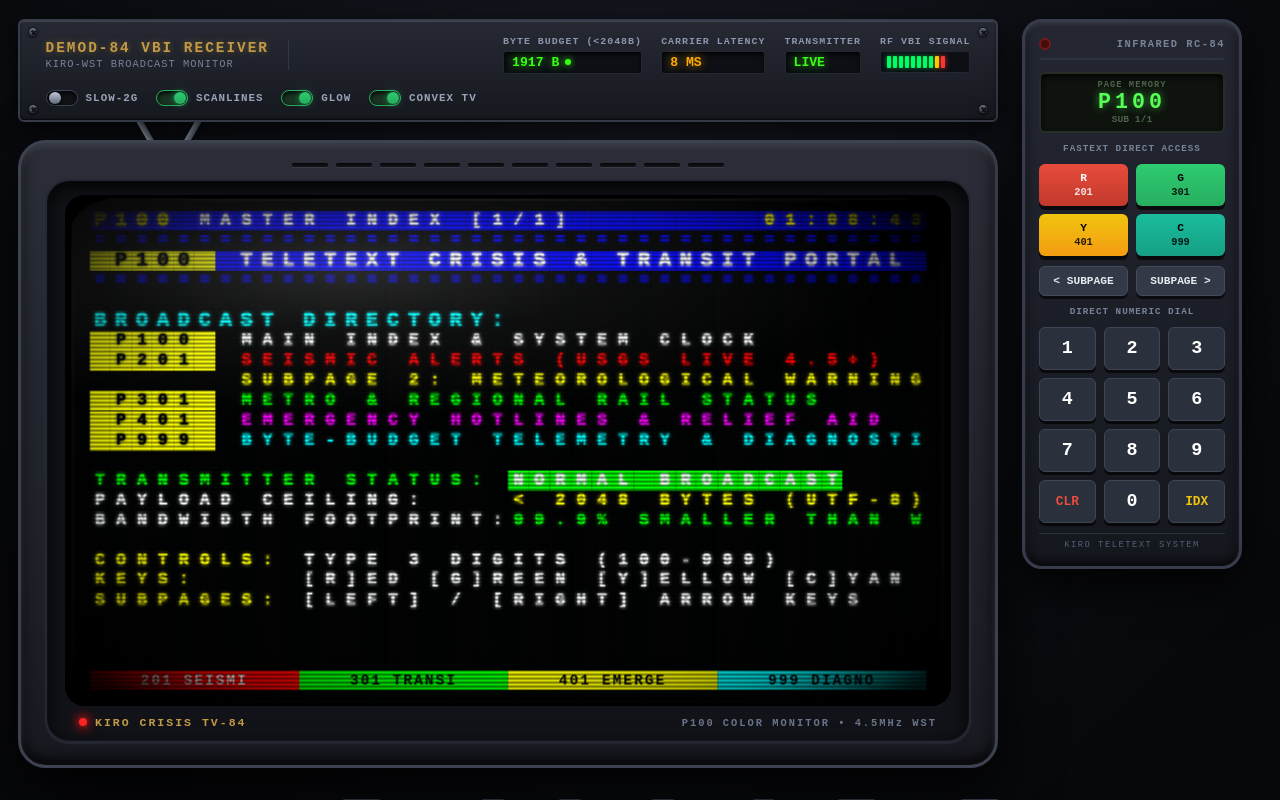
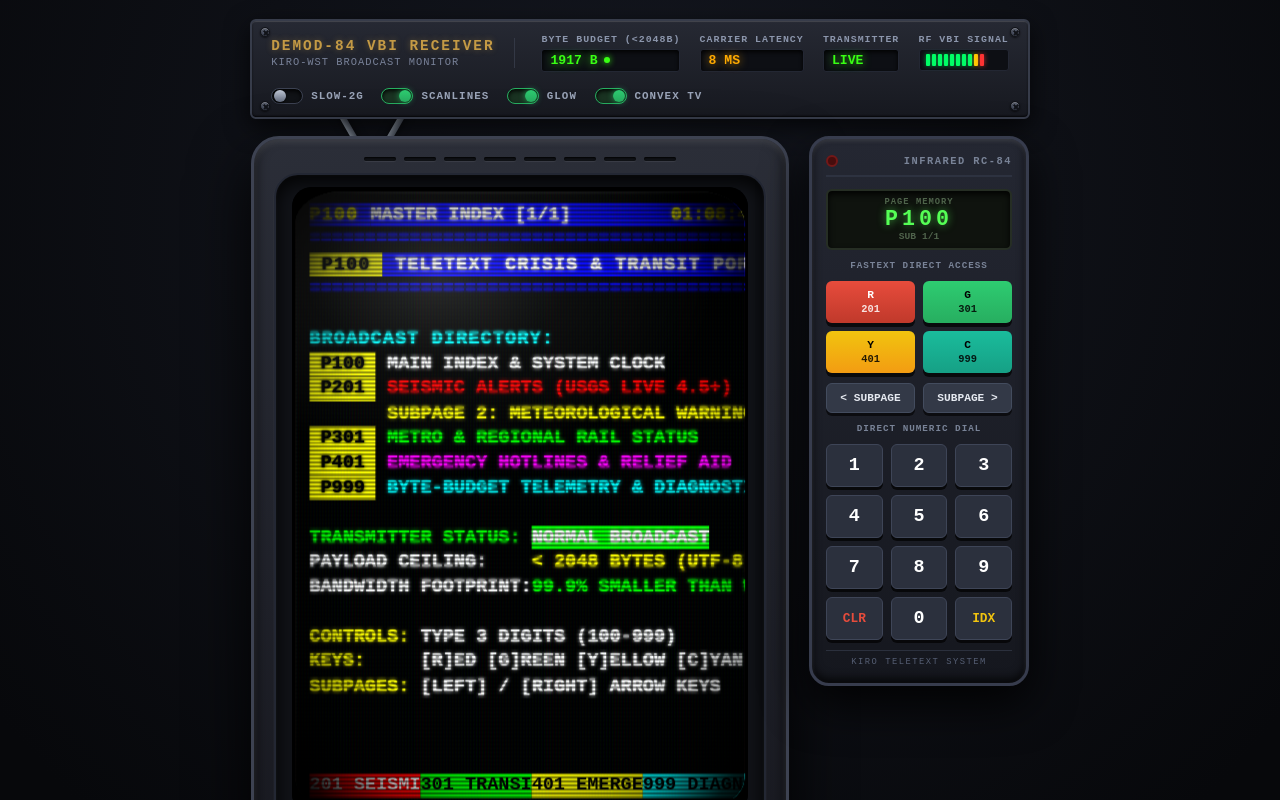
Before and after one commit to YoruAkio/p100, a React (Vite) app: page / in a window 1280 px wide. Shown: the top 800 px of the page. Built offline with nearby package versions, Linux system fonts and the light colour scheme.

Commit message:
revert: restore normal 40ch CRT screen dimensions and align remote to right

```diff
--- a/src/client/App.tsx
+++ b/src/client/App.tsx
@@ -213,9 +213,6 @@ export const App: React.FC = () => {
 
   return (
     <div className="p100-app">
-      <div className="teletext-main-layout">
-        {/* tv broadcast column (screen width equals header width) */}
-        <div className="tv-broadcast-column">
       <TeletextHUD
         bytes={frame.bytes || 1200}
         latencyMs={latencyMs}
@@ -230,6 +227,7 @@ export const App: React.FC = () => {
         onToggleConvex={setConvex}
       />
 
+      <div className="teletext-main-layout">
         <TeletextScreen
           frame={frame}
           rollingCode={rollingCode}
@@ -238,9 +236,7 @@ export const App: React.FC = () => {
           glow={glow}
           convex={convex}
         />
-        </div>
 
-        {/* remote input column on the right */}
         <div className="remote-column">
           <TeletextRemote
             inputBuffer={inputBuffer}
--- a/src/client/components/TeletextFastext.tsx
+++ b/src/client/components/TeletextFastext.tsx
@@ -20,13 +20,14 @@ export const TeletextFastext: React.FC<TeletextFastextProps> = ({
   ];
 
   return (
-    <div className="tt-row fastext-row">
+    <div className="tt-row">
       {items.map(({ item, fg, bg, key }, idx) => {
         const text = `${item.code} ${item.label}`.slice(0, 10).padEnd(10, ' ');
         return (
           <button
             key={idx}
-            className={`fastext-button ${fg} ${bg}`}
+            className={`tt-span fastext-button ${fg} ${bg}`}
+            style={{ width: '10ch', display: 'inline-block' }}
             onClick={() => onNavigate(item.code)}
             title={`Jump to P${item.code} (Shortcut: ${key})`}
           >
--- a/src/client/components/TeletextScreen.tsx
+++ b/src/client/components/TeletextScreen.tsx
@@ -13,39 +13,6 @@ interface TeletextScreenProps {
   convex: boolean;
 }
 
-interface TeletextCell {
-  char: string;
-  fg: string;
-  bg: string;
-  double?: boolean;
-}
-
-// unpack compressed teletext spans into an exact 40-character grid row
-function expandRowToCells(rowSpans: TeletextSpan[]): TeletextCell[] {
-  const cells: TeletextCell[] = [];
-  for (const span of rowSpans) {
-    const chars = Array.from(span.t);
-    for (const ch of chars) {
-      if (cells.length >= 40) break;
-      cells.push({
-        char: ch,
-        fg: `fg-${span.c || 'white'}`,
-        bg: `bg-${span.b || 'black'}`,
-        double: span.d,
-      });
-    }
-    if (cells.length >= 40) break;
-  }
-  while (cells.length < 40) {
-    cells.push({
-      char: ' ',
-      fg: 'fg-white',
-      bg: 'bg-black',
-    });
-  }
-  return cells;
-}
-
 export const TeletextScreen: React.FC<TeletextScreenProps> = ({
   frame,
   rollingCode,
@@ -54,41 +21,50 @@ export const TeletextScreen: React.FC<TeletextScreenProps> = ({
   glow,
   convex,
 }) => {
-  // render individual teletext row with 40 equal-width columns
+  // render individual teletext row with normal 40-character span flow
   const renderRow = (rowSpans: TeletextSpan[], rowIndex: number) => {
-    const cells = expandRowToCells(rowSpans);
+    const charCount = rowSpans.reduce((sum, s) => sum + s.t.length, 0);
+    const padding = charCount < 40 ? ' '.repeat(40 - charCount) : '';
 
     return (
       <div key={rowIndex} className="tt-row">
-        {cells.map((cell, cellIdx) => (
-          <span
-            key={cellIdx}
-            className={`tt-cell ${cell.fg} ${cell.bg} ${cell.double ? 'double' : ''}`}
-          >
-            {cell.char}
-          </span>
-        ))}
+        {rowSpans.map((span, spanIdx) => {
+          const fgClass = `fg-${span.c || 'white'}`;
+          const bgClass = `bg-${span.b || 'black'}`;
+          const dClass = span.d ? 'double' : '';
+          return (
+            <span
+              key={spanIdx}
+              className={`tt-span ${fgClass} ${bgClass} ${dClass}`}
+            >
+              {span.t}
+            </span>
+          );
+        })}
+        {padding && (
+          <span className="tt-span fg-white bg-black">{padding}</span>
+        )}
       </div>
     );
   };
 
   // build header row when rolling page hunt is active or regular
   const renderHeader = () => {
+    const firstRow = frame.rows[0] || [];
     if (!rollingCode) {
-      return renderRow(frame.rows[0] || [], 0);
+      return renderRow(firstRow, 0);
     }
 
     const displayPage = `P${rollingCode.padEnd(4, ' ')}`;
-    const tuningText = ' P100 TUNING BROADCAST... '.padEnd(27, ' ');
-    const searchTag = 'SEARCH  ';
-
-    const headerSpans: TeletextSpan[] = [
-      { t: displayPage, c: 'yellow', b: 'blue', d: true },
-      { t: tuningText, c: 'white', b: 'blue' },
-      { t: searchTag, c: 'yellow', b: 'blue' },
-    ];
-
-    return renderRow(headerSpans, 0);
+    return (
+      <div key={0} className="tt-row">
+        <span className="tt-span fg-yellow bg-blue double">{displayPage}</span>
+        <span className="tt-span fg-white bg-blue">
+          {' P100 TUNING BROADCAST... '.padEnd(27, ' ')}
+        </span>
+        <span className="tt-span fg-yellow bg-blue">{'SEARCH  '}</span>
+      </div>
+    );
   };
 
   return (
@@ -99,8 +75,6 @@ export const TeletextScreen: React.FC<TeletextScreenProps> = ({
 
       {/* top heat ventilation slats */}
       <div className="tv-top-ventilation">
-        <span />
-        <span />
         <span />
         <span />
         <span />
@@ -123,7 +97,7 @@ export const TeletextScreen: React.FC<TeletextScreenProps> = ({
               {convex && <div className="crt-glass-glare" />}
               <div className="crt-vignette" />
 
-              {/* 40x24 teletext grid spanning full screen width */}
+              {/* 40x24 teletext grid in standard 40ch native viewport */}
               <div
                 className={`teletext-grid ${glow ? 'crt-glow' : ''} ${
                   convex ? 'grid-curved' : ''
--- a/src/client/styles/teletext.css
+++ b/src/client/styles/teletext.css
@@ -43,30 +43,22 @@ body {
 
 .p100-app {
   width: 100%;
-  max-width: 1360px;
+  max-width: 900px;
   display: flex;
   flex-direction: column;
   align-items: center;
   padding: 1.2rem 1rem 2rem 1rem;
 }
 
-/* main horizontal layout: tv column on left, remote input column on right */
+/* main horizontal layout: tv on left, remote on right */
 .teletext-main-layout {
   display: flex;
   flex-direction: row;
   align-items: flex-start;
   justify-content: center;
-  gap: 24px;
+  gap: 20px;
   width: 100%;
-}
-
-/* tv broadcast column (screen width equals header width) */
-.tv-broadcast-column {
-  display: flex;
-  flex-direction: column;
-  align-items: center;
-  width: 100%;
-  max-width: 980px;
+  max-width: 780px;
 }
 
 /* remote input column on the right */
@@ -74,7 +66,7 @@ body {
   position: sticky;
   top: 1.2rem;
   flex-shrink: 0;
-  width: 240px;
+  width: 220px;
 }
 
 /* ==========================================================================
@@ -84,11 +76,11 @@ body {
 .retro-rack-hud {
   position: relative;
   width: 100%;
-  max-width: 980px;
+  max-width: 780px;
   background: linear-gradient(180deg, #262933 0%, #171920 100%);
   border: 2px solid #373c4a;
   border-radius: 6px;
-  padding: 0.9rem 1.6rem;
+  padding: 0.8rem 1.2rem;
   margin-bottom: 1.1rem;
   display: flex;
   flex-wrap: wrap;
@@ -323,16 +315,14 @@ body {
 }
 
 /* ==========================================================================
-   2. COLOR CRT TELEVISION SET (WIDTH MATCHES HEADER)
+   2. COLOR CRT TELEVISION SET (NORMAL NATIVE SIZE)
    ========================================================================== */
 
 .crt-tv-chassis {
   position: relative;
-  width: 100%;
-  max-width: 980px;
   background: linear-gradient(180deg, #2b2e38 0%, #181920 100%);
   border-radius: 28px;
-  padding: 20px 24px 22px 24px;
+  padding: 18px 20px 20px 20px;
   border: 3px solid #3d4251;
   box-shadow: 0 25px 60px rgba(0, 0, 0, 0.9),
     inset 0 3px 6px rgba(255, 255, 255, 0.12),
@@ -346,7 +336,7 @@ body {
 .tv-antenna-left {
   position: absolute;
   top: -38px;
-  left: 120px;
+  left: 90px;
   width: 6px;
   height: 48px;
   background: linear-gradient(90deg, #959fad 0%, #58606e 100%);
@@ -359,7 +349,7 @@ body {
 .tv-antenna-right {
   position: absolute;
   top: -38px;
-  left: 170px;
+  left: 140px;
   width: 6px;
   height: 48px;
   background: linear-gradient(90deg, #959fad 0%, #58606e 100%);
@@ -377,7 +367,7 @@ body {
 }
 
 .tv-top-ventilation span {
-  width: 36px;
+  width: 32px;
   height: 4px;
   background: #101217;
   border-radius: 2px;
@@ -389,15 +379,13 @@ body {
   display: flex;
   justify-content: center;
   align-items: center;
-  width: 100%;
 }
 
 /* deeply recessed crt screen bezel */
 .crt-screen-bezel {
-  width: 100%;
   background: #111318;
   border-radius: 24px;
-  padding: 14px 18px 10px 18px;
+  padding: 12px 16px 10px 16px;
   box-shadow: inset 0 6px 20px rgba(0, 0, 0, 0.95),
     inset 0 0 3px rgba(255, 255, 255, 0.1),
     0 1px 2px rgba(255, 255, 255, 0.08);
@@ -408,7 +396,6 @@ body {
 }
 
 .crt-screen-trim {
-  width: 100%;
   border-radius: 20px;
   background: #000000;
   box-shadow: inset 0 0 25px rgba(0, 0, 0, 0.95);
@@ -422,7 +409,6 @@ body {
 
 .crt-glass-tube {
   position: relative;
-  width: 100%;
   background: #000000;
   overflow: hidden;
   transition: all 0.3s ease;
@@ -519,14 +505,15 @@ body {
   text-shadow: 0 0 1px currentColor, 0 0 4px currentColor;
 }
 
-/* 40x24 teletext grid viewport - compact height, full header width */
+/* 40x24 teletext grid viewport - normal native 40ch size */
 .teletext-grid {
   display: grid;
-  grid-template-rows: repeat(24, 1.28em);
-  width: 100%;
+  grid-template-rows: repeat(24, 1.34em);
+  width: 40ch;
   background: #000000;
-  padding: 10px 14px;
-  line-height: 1.28em;
+  padding: 8px 12px;
+  font-size: 19px;
+  line-height: 1.34em;
   font-family: var(--font-teletext);
   font-weight: bold;
   position: relative;
@@ -538,31 +525,22 @@ body {
 }
 
 .tt-row {
-  display: grid;
-  grid-template-columns: repeat(40, 1fr);
-  width: 100%;
-  height: 1.28em;
-  line-height: 1.28em;
+  white-space: pre;
+  display: flex;
   overflow: hidden;
-  white-space: pre;
+  height: 1.34em;
+  width: 40ch;
 }
 
-.tt-cell {
-  display: flex;
-  align-items: center;
-  justify-content: center;
-  width: 100%;
+.tt-span {
+  display: inline-block;
   height: 100%;
-  font-family: var(--font-teletext);
-  font-weight: bold;
-  font-size: clamp(12px, 1.35vw, 17px);
-  user-select: none;
-  text-align: center;
 }
 
-.tt-cell.double {
-  font-size: clamp(14px, 1.65vw, 21px);
+.tt-span.double {
+  transform-origin: top left;
   font-weight: 900;
+  letter-spacing: 0.06em;
 }
 
 /* 8 classic teletext colors */
@@ -584,30 +562,19 @@ body {
 .bg-cyan { background-color: var(--tt-cyan); }
 .bg-white { background-color: var(--tt-white); }
 
-.fastext-row {
-  display: grid;
-  grid-template-columns: repeat(4, 1fr);
-  width: 100%;
-  height: 1.28em;
-  overflow: hidden;
-}
-
 .fastext-button {
-  display: flex;
-  align-items: center;
-  justify-content: center;
-  width: 100%;
-  height: 100%;
-  font-family: var(--font-teletext);
-  font-size: clamp(11px, 1.2vw, 15px);
-  font-weight: bold;
-  letter-spacing: clamp(1px, 0.2vw, 2px);
   cursor: pointer;
   border: none;
+  font-family: inherit;
+  font-size: inherit;
+  line-height: inherit;
+  font-weight: bold;
+  text-align: left;
+  padding: 0;
   outline: none;
-  white-space: pre;
+  width: 10ch;
+  display: inline-block;
   transition: filter 0.08s;
-  padding: 0;
 }
 
 .fastext-button:hover {
@@ -881,7 +848,7 @@ body {
   font-weight: bold;
 }
 
-@media (max-width: 990px) {
+@media (max-width: 780px) {
   .teletext-main-layout {
     flex-direction: column;
     align-items: center;
```
Lines whose indentation alone changed are shown as unchanged.
